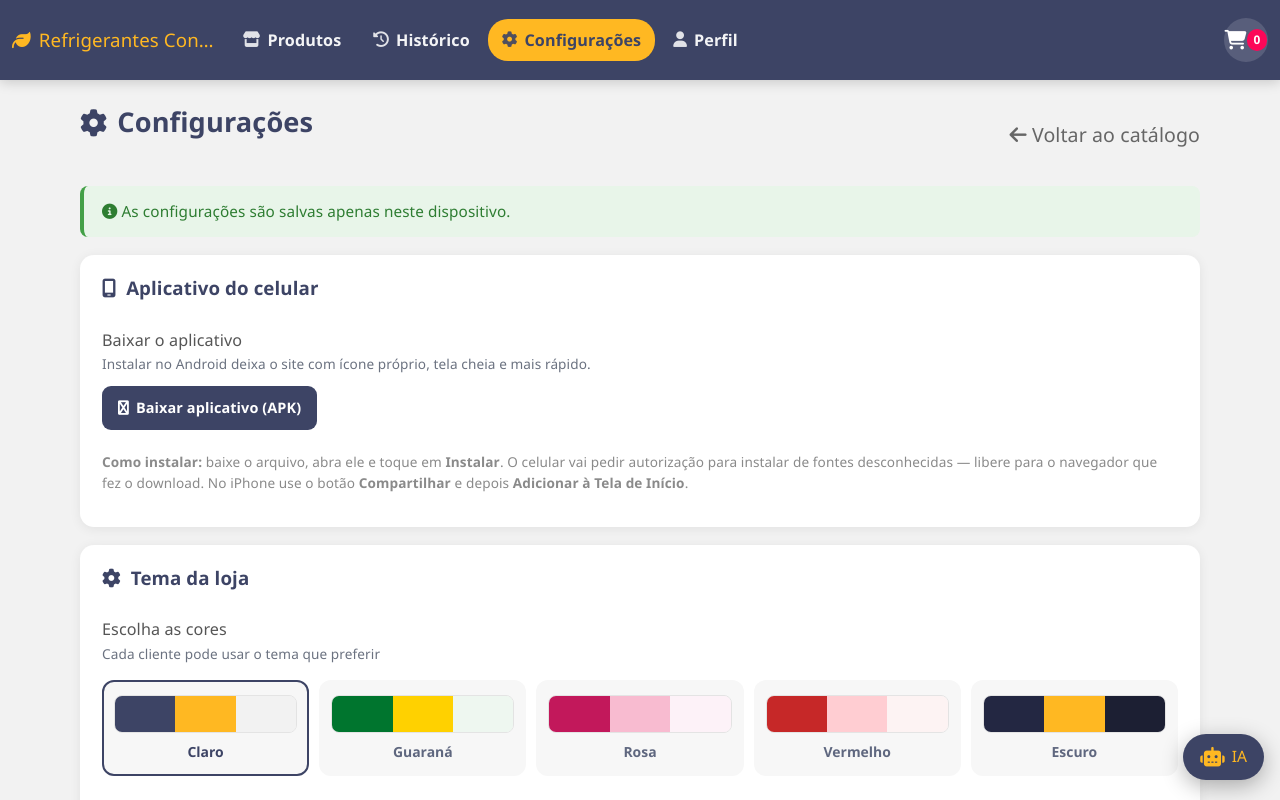
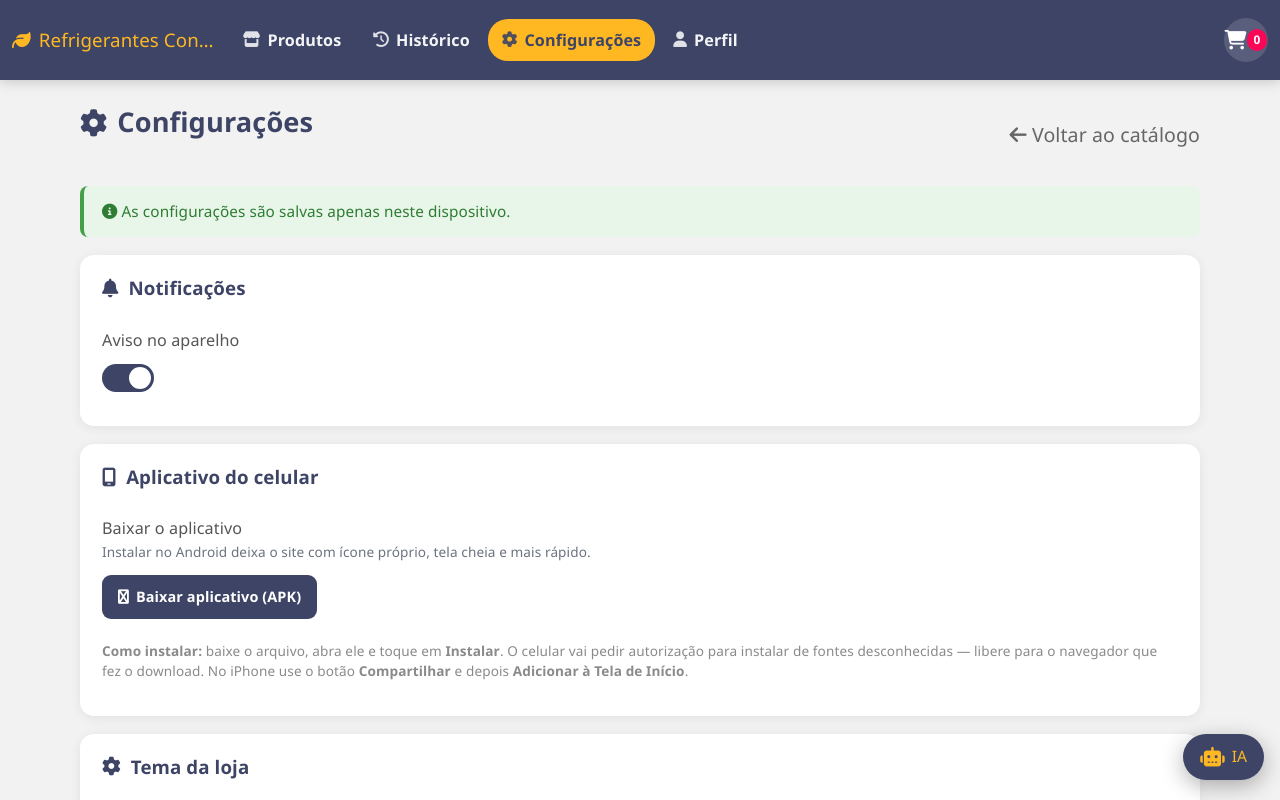
Before and after one commit to apolopanda500/refrigerante-site, a plain HTML site: page configuracoes.html in a window 1280 px wide. Shown: the top 800 px of the page. Drawn offline with Linux system fonts and the light colour scheme.

Commit message:
Re-adiciona toggle de notificacao sem avisos

```diff
--- a/configuracoes.html
+++ b/configuracoes.html
@@ -158,6 +158,18 @@
 <div class="status-msg ok" id="msgSalvo"></div>
 <div class="info-box"><i class="fa fa-info-circle"></i> As configurações são salvas apenas neste dispositivo.</div>
 
+
+<div class="config-card">
+  <h2><i class="fa fa-bell"></i> Notificações</h2>
+  <div class="config-row config-col">
+    <div class="config-label">Aviso no aparelho</div>
+    <div style="display:flex;gap:12px;flex-wrap:wrap;align-items:center">
+      <label class="toggle" style="display:inline-flex;align-items:center;gap:8px">
+        <input type="checkbox" id="cfgNotifPedido" checked onchange="ligarAviso(this.checked)"><span class="slider"></span>
+      </label>
+    </div>
+  </div>
+</div>
 
 <div class="config-card">
   <h2><i class="fa fa-mobile-screen"></i> Aplicativo do celular</h2>
```
